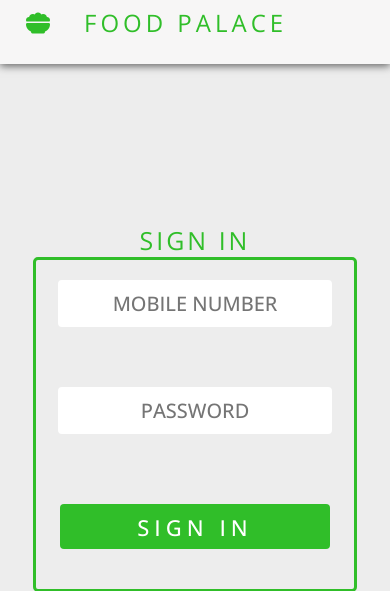
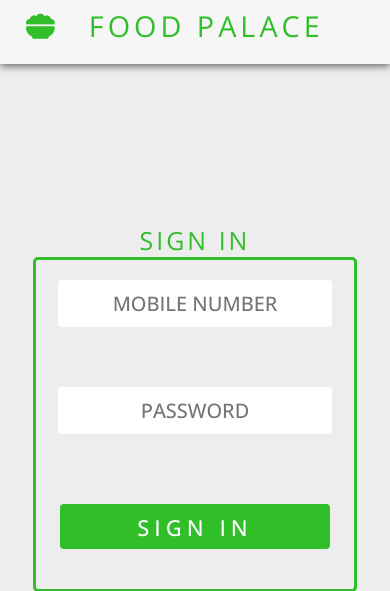
Before and after one commit to HaRsHa91544/Food-Palace, a PHP site: page /signin.html in a window 390 px wide. Shown: the top 591 px of the page. Run offline with PHP 8.4, Linux system fonts and the light colour scheme; some libraries are stand-ins or nearby versions.

Commit message:
Update signin.css

```diff
--- a/signin.css
+++ b/signin.css
@@ -191,7 +191,7 @@ h2{
     h1{
         margin-left: 20px;
         padding: 6px;
-        font-size: 24px;
+        font-size: 1.8rem;
     }
     main h2{
         font-size: 1.56rem;
```
